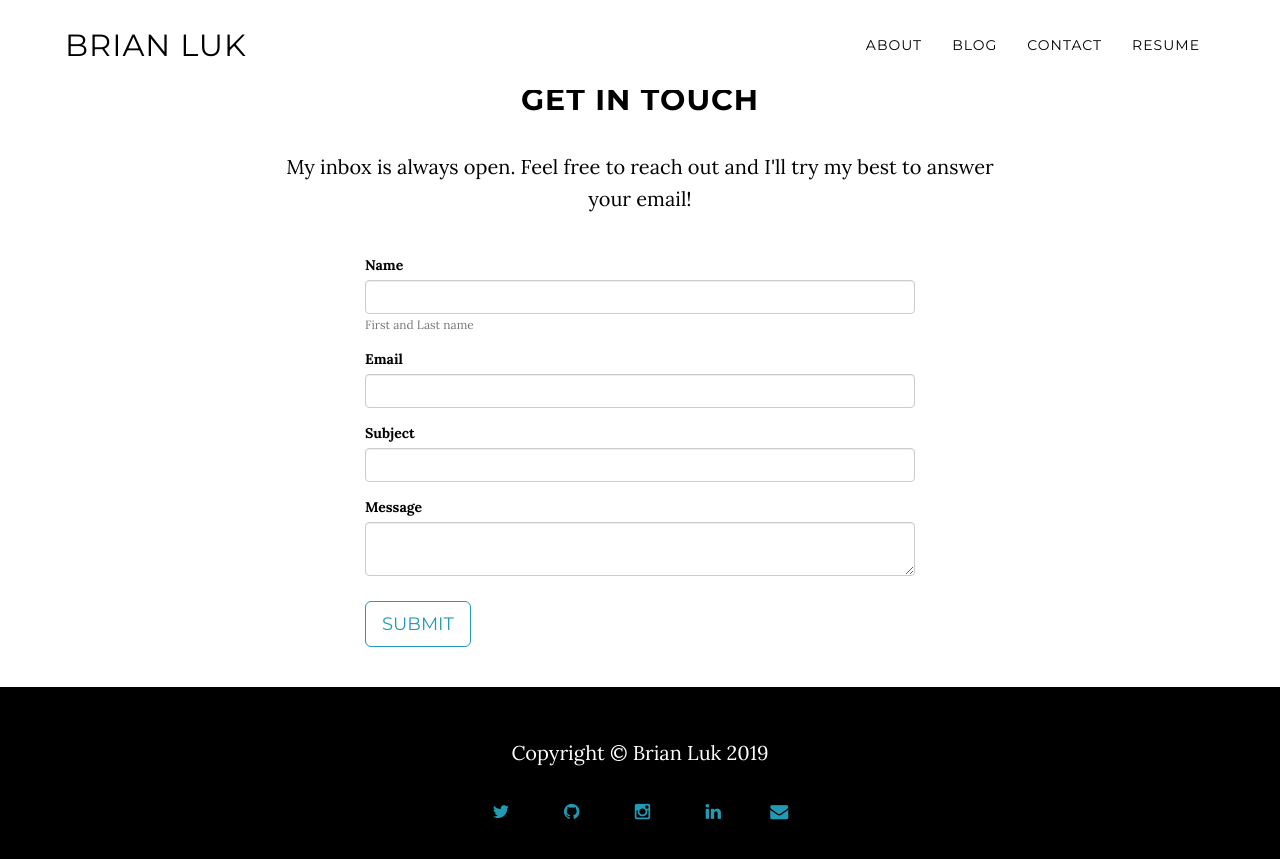
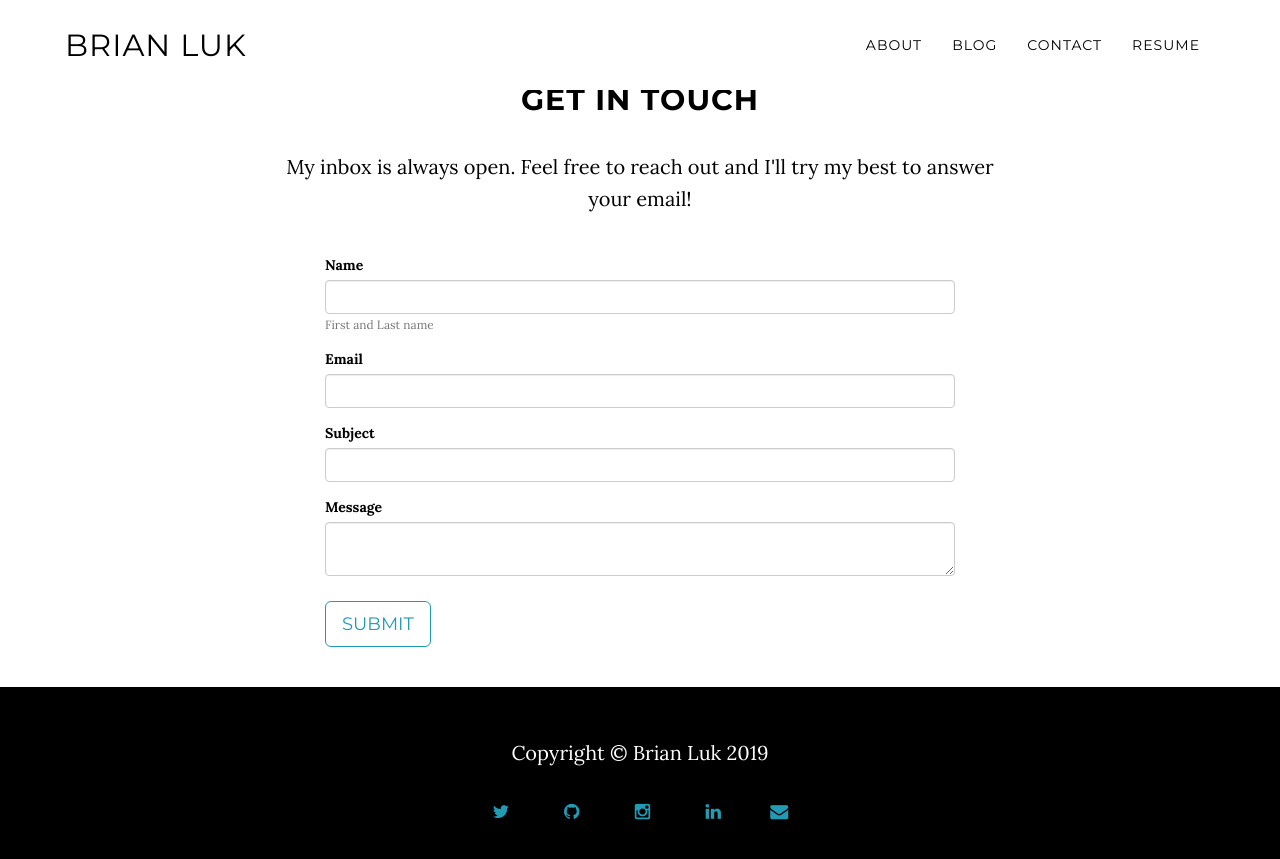
Before and after one commit to bluk16/bluk16.github.io, a Jekyll site: the page built from index.html, in a window 1280 px wide and 900 px high, scrolled down 2890 px. Shown: the top 859 px of the window. Built offline with Jekyll 4.4.1, drawn with Linux system fonts in a browser that asks for light colours.

Commit message:
fix contact form size

```diff
--- a/_includes/css/grayscale.css
+++ b/_includes/css/grayscale.css
@@ -392,7 +392,7 @@ body {
 }
 
 form {
-    margin: 40px 100px;
+    margin: 40px 60px;
     text-align: left;
     font-family: Lora,"Helvetica Neue",Helvetica,Arial,sans-serif
 }
```
Also changed, not shown: 1 other file.
